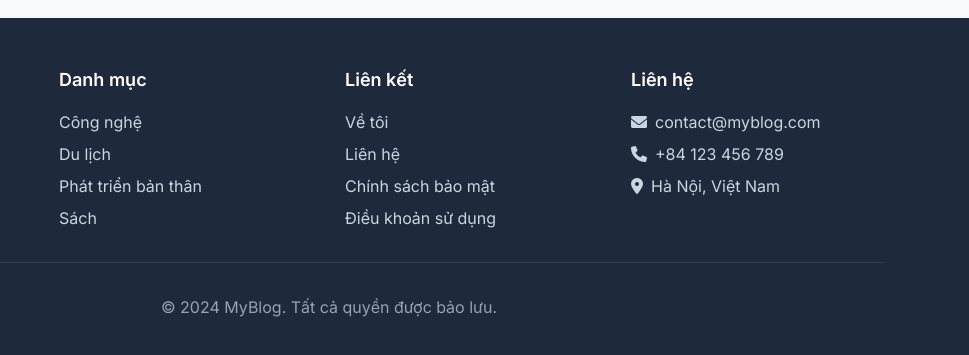
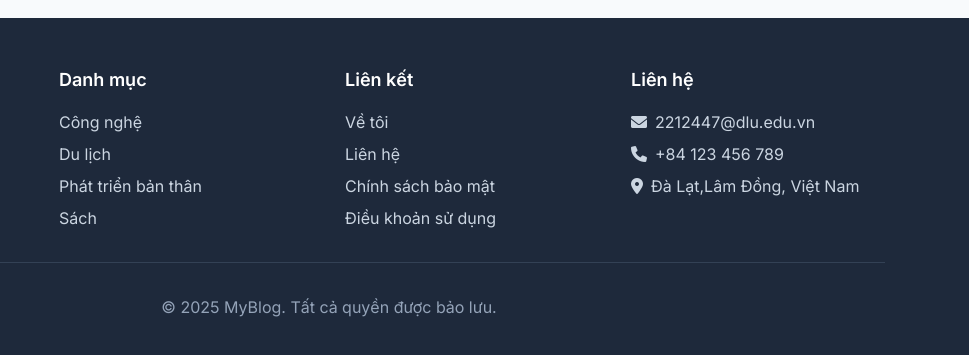
Before and after one commit to Quangnee89/Websitecuatoi, a plain HTML site: page contact.html in a window 1280 px wide. Shown: the part 1656-2011 px from the top of the page, 311-1280 px from the left. Drawn offline with nearby package versions, Linux system fonts and the light colour scheme.

Commit message:
Update contact.html

```diff
--- a/contact.html
+++ b/contact.html
@@ -284,14 +284,14 @@
                 <div>
                     <h4 class="text-lg font-semibold mb-4">Liên hệ</h4>
                     <div class="space-y-2 text-slate-300 dark:text-slate-400">
-                        <p class="flex items-center"><i class="fas fa-envelope mr-2"></i> contact@myblog.com</p>
+                        <p class="flex items-center"><i class="fas fa-envelope mr-2"></i> 2212447@dlu.edu.vn</p>
                         <p class="flex items-center"><i class="fas fa-phone mr-2"></i> +84 123 456 789</p>
-                        <p class="flex items-center"><i class="fas fa-map-marker-alt mr-2"></i> Hà Nội, Việt Nam</p>
+                        <p class="flex items-center"><i class="fas fa-map-marker-alt mr-2"></i> Đà Lạt,Lâm Đồng, Việt Nam</p>
                     </div>
                 </div>
             </div>
             <div class="border-t border-slate-700 dark:border-slate-600 mt-8 pt-8 text-center">
-                <p class="text-slate-400 dark:text-slate-500">&copy; 2024 MyBlog. Tất cả quyền được bảo lưu.</p>
+                <p class="text-slate-400 dark:text-slate-500">&copy; 2025 MyBlog. Tất cả quyền được bảo lưu.</p>
             </div>
         </div>
     </footer>
```
